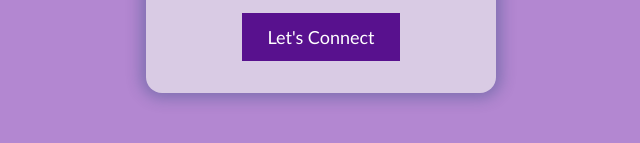
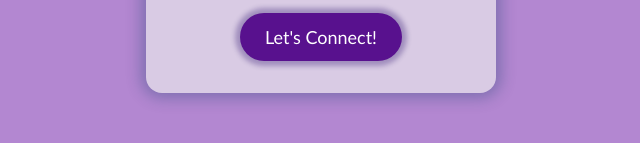
Before and after one commit to SkyeWolffAlchemy/Tech901, a plain HTML site: page arnold-profile/index.html in a window 1280 px wide. Shown: the part 887-1030 px from the top of the page, 319-959 px from the left. Drawn offline with Linux system fonts and the light colour scheme.

Commit message:
Add files via upload

```diff
--- a/arnold-profile/index.html
+++ b/arnold-profile/index.html
@@ -19,8 +19,8 @@
                     <p>What is my Superpower?</br>My superpower is my ability to hyperfocus, I am able to tune out external stimulus when working on a task I am really in to. I have been known to compose full musical tracks in 4 hours.</p>
                     <p>Why would I like to take this course? </br>I have been interested in tech all my life, and coding has been something that has always interested me. I also thrive in a classroom environment. I believe that this course will help me build a new and solid skillset.</p>
                 </div>
-                <div class="button
-                    a href="mailto:lucy.arnold6@icloud.com" target="_blank">Let's Connect</a>
+                <div class="button">
+                    <a href="mailto:lucy.arnold6@icloud.com" target="_blank">Let's Connect!</a>
                 </div>
             </div>
         </div>
--- a/arnold-profile/style.css
+++ b/arnold-profile/style.css
@@ -79,11 +79,13 @@ body {
 .button {
     font-family: "Gill Sans", sans-serif;
     background-color: #58118e;
-    color: #fff;
+    color: #ffffff;
     border: none;
     font-size: 18px;
     margin: 1rem 0;
+    border-radius: 32px;
     padding: 13px 25px;
+    box-shadow: 0 0 5px 5px rgba(30, 0, 99, 0.3);
 }
 
 .button a {
```
